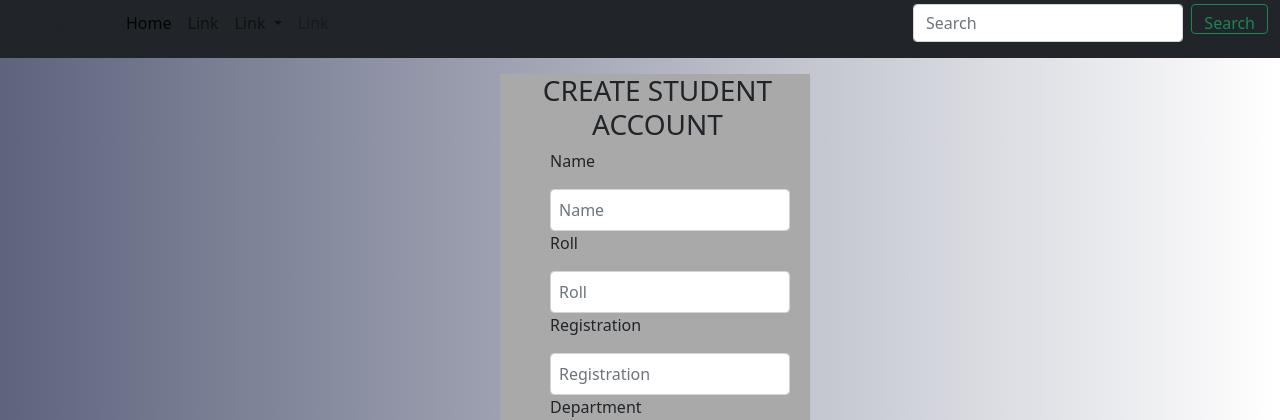
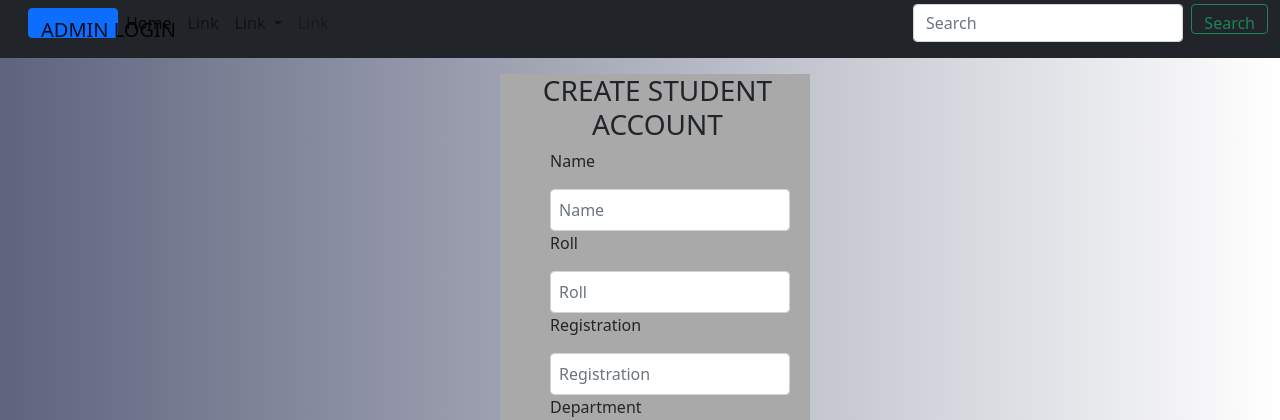
Before and after one commit to MOSES-do/SidehustleCrud, a PHP site: page /proj3/form.php in a window 1280 px wide. Shown: the top 420 px of the page. Run offline with PHP 8.4, Linux system fonts and the light colour scheme; data that the repository does not hold is empty; some libraries are stand-ins or nearby versions.

Commit message:
Update form.php

```diff
--- a/proj3/form.php
+++ b/proj3/form.php
@@ -18,7 +18,7 @@
 <body>
 <nav class="navbar navbar-expand-lg navbar-light bg-dark">
   <div class="container-fluid">
-    <a class="navbar-brand" href="login.php">  <button type="button" class="btn btn-labeled btn-default">ADMIN LOGIN</button></a>
+    <a class="navbar-brand" href="login.php">  <button type="button" class="btn btn-labeled btn-primary">ADMIN LOGIN</a>
     <button class="navbar-toggler" type="button" data-bs-toggle="collapse" data-bs-target="#navbarScroll" aria-controls="navbarScroll" aria-expanded="false" aria-label="Toggle navigation">
       <span class="navbar-toggler-icon"></span>
     </button>
```
